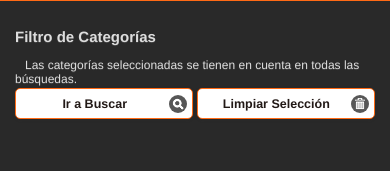
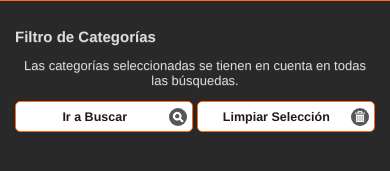
Before and after one commit to redaumore/m.web.promosalpaso, a plain HTML site: page index.html in a window 390 px wide. Both pictures are taken after a click on the item "Filtrar categorías". Shown: the part 51-222 px from the top of the page. Drawn offline with Linux system fonts and the light colour scheme; some packages are replaced by stand-ins of ours.

Commit message:
0.1.2 - Ajuste de texto de categorias.

```diff
--- a/index.html
+++ b/index.html
@@ -246,7 +246,7 @@
         </div>
         <div data-role="content" class="scrollable">
         	<h2>Filtro de Categorías</h2>
-	        <span style="width:100%; margin:5px; padding:5px; font-size: 1.2em;">Las categorías seleccionadas se tienen en cuenta en todas las búsquedas.</span>
+	        <div style="text-align:center; width:100%; font-size:1.3em;">Las categorías seleccionadas se tienen en cuenta en todas las búsquedas.</div><br/>
 	        <div>
 		        <a type="button" onClick="gotoSearch();" class="btn" style="width:49%; float:left;" data-mini="true" data-icon="search" data-iconpos="right">Ir a Buscar</a>
 		        <a type="button" onClick="clearCategories();" class="btn" style="width:49%; float:right;" data-mini="true" data-icon="trash" data-iconpos="right">Limpiar Selección</a>
```
Also changed, not shown: 1 other file.
